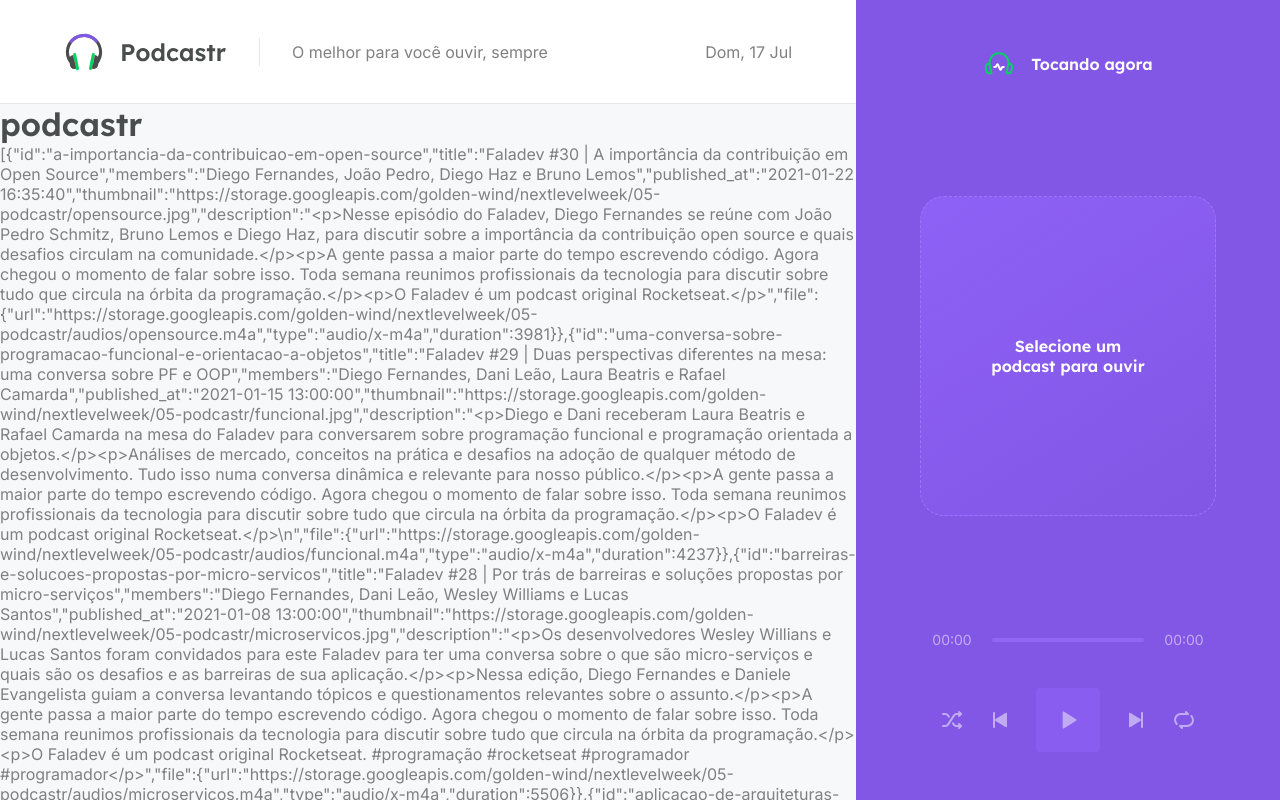
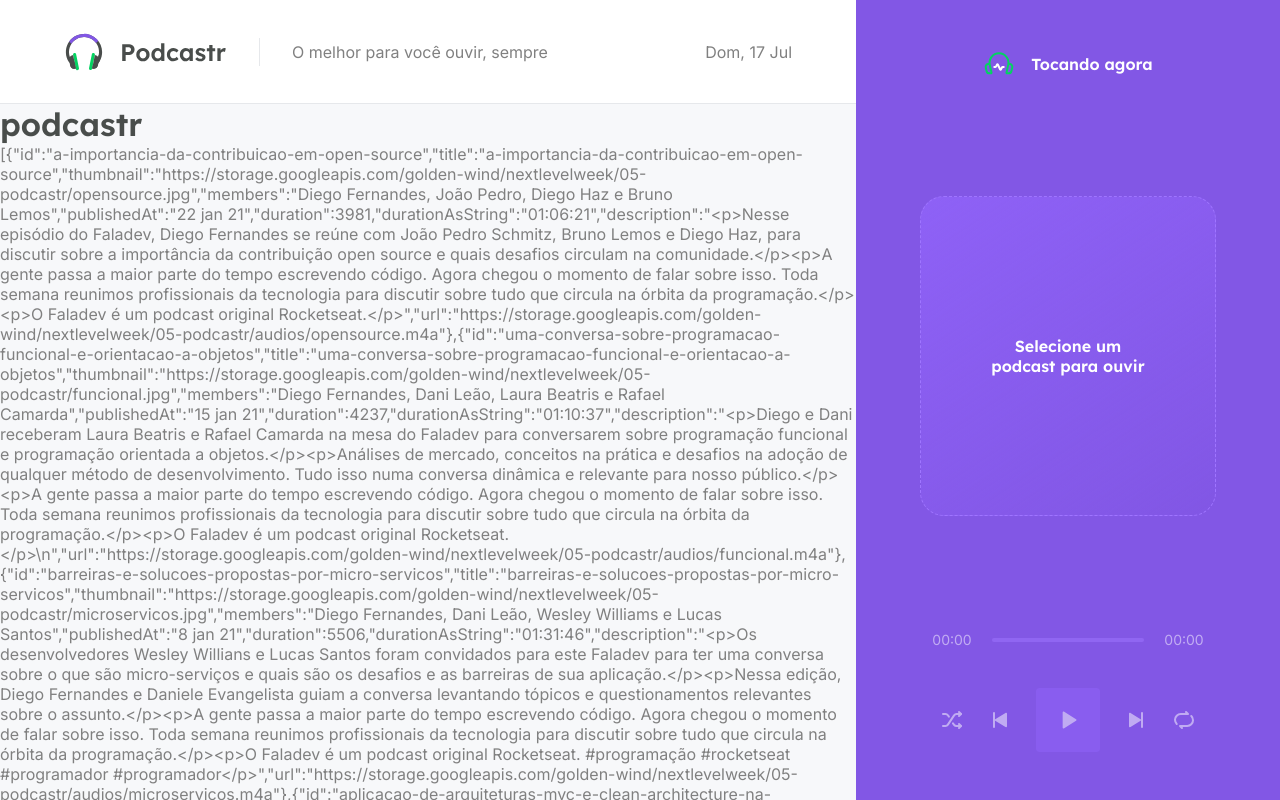
Before and after one commit to mateuscastro-dev/podcastr, a Next.js app: page / in a window 1280 px wide. Shown: the top 800 px of the page. Built offline with nearby package versions, Linux system fonts and the light colour scheme; data requests are answered from the project's data file.

Commit message:
refactoring the home page data request

```diff
--- a/package.json
+++ b/package.json
@@ -10,6 +10,7 @@
     "server": "json-server server.json -w -d 750 -p 3333"
   },
   "dependencies": {
+    "axios": "^0.27.2",
     "date-fns": "^2.28.0",
     "next": "12.2.2",
     "react": "18.2.0",
--- a/src/pages/index.tsx
+++ b/src/pages/index.tsx
@@ -1,4 +1,27 @@
-export default function Home(props) {
+import { GetStaticProps } from 'next'
+import { format, parseISO } from 'date-fns'
+import ptBR from 'date-fns/locale/pt-BR'
+
+import { api } from '../utils/api'
+import { convertDurationToTimeString } from '../utils/convertDurationToTimeString'
+
+interface Episode {
+  id: string
+  title: string
+  thumbnail: string
+  members: string
+  publishedAt: string
+  duration: number
+  durationAsString: string
+  description: string
+  url: string
+}
+
+interface HomeProps {
+  episodes: Episode[]
+}
+
+export default function Home(props: HomeProps) {
   return (
     <>
       <h1>podcastr</h1>
@@ -7,13 +30,36 @@
   )
 }
 
-export async function getStaticProps() {
-  const response = await fetch('http://localhost:3333/episodes')
-  const data = await response.json()
+export const getStaticProps: GetStaticProps = async () => {
+  const { data } = await api.get('episodes', {
+    params: {
+      _limit: 7,
+      _sort: 'published_at',
+      _order: 'desc'
+    }
+  })
+
+  const episodes = data.map(episode => {
+    return {
+      id: episode.id,
+      title: episode.id,
+      thumbnail: episode.thumbnail,
+      members: episode.members,
+      publishedAt: format(parseISO(episode.published_at), 'd MMM yy', {
+        locale: ptBR
+      }),
+      duration: Number(episode.file.duration),
+      durationAsString: convertDurationToTimeString(
+        Number(episode.file.duration)
+      ),
+      description: episode.description,
+      url: episode.file.url
+    }
+  })
 
   return {
     props: {
-      episodes: data
+      episodes
     },
     revalidate: 60 * 60 * 8 // 8 hours
   }
--- /dev/null
+++ b/src/utils/api.ts
@@ -0,0 +1,5 @@
+import axios from 'axios'
+
+export const api = axios.create({
+  baseURL: 'http://localhost:3333/'
+})
--- /dev/null
+++ b/src/utils/convertDurationToTimeString.ts
@@ -0,0 +1,11 @@
+export function convertDurationToTimeString(duration: number): string {
+  const hours = Math.floor(duration / 3600)
+  const minutes = Math.floor((duration % 3600) / 60)
+  const seconds = duration % 60
+
+  const timeString = [hours, minutes, seconds]
+    .map(item => String(item).padStart(2, '0'))
+    .join(':')
+
+  return timeString
+}
```
Also changed, not shown: 1 other file (tests, documents, lock files or other folders).
